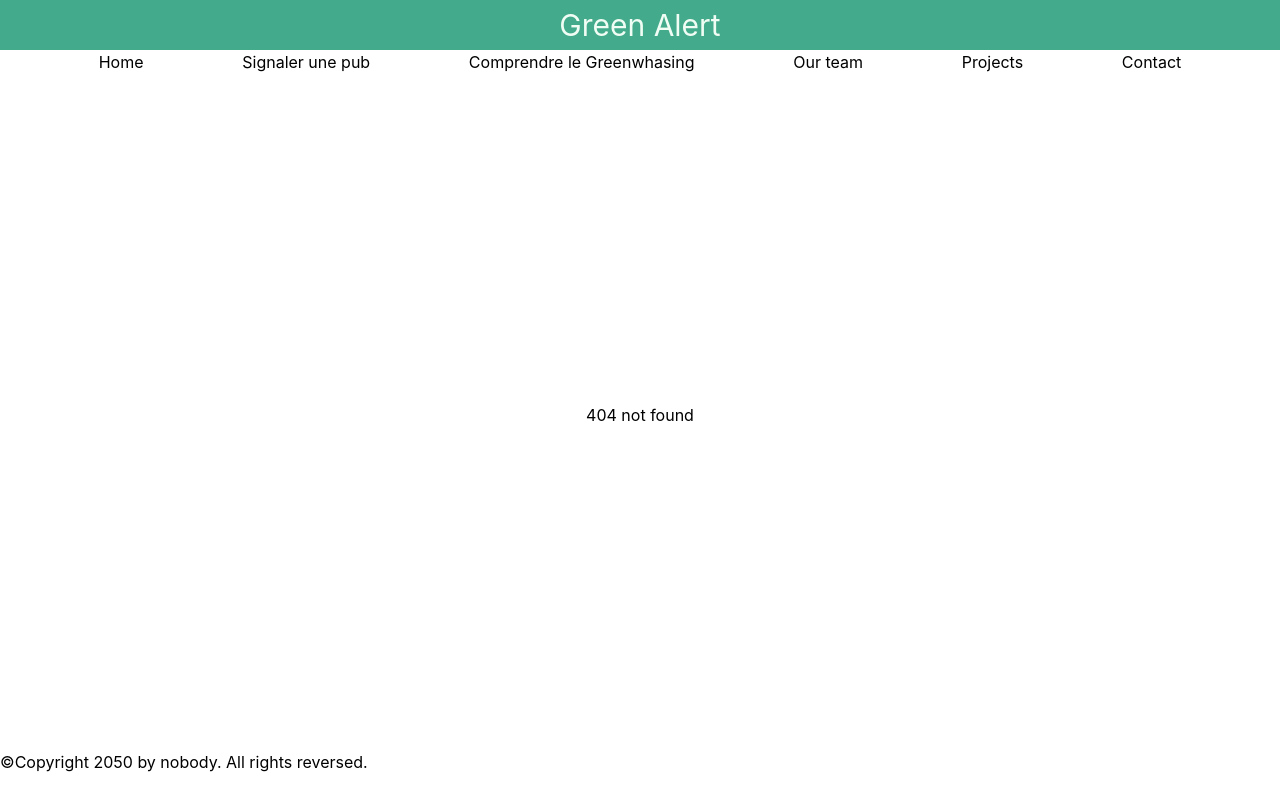
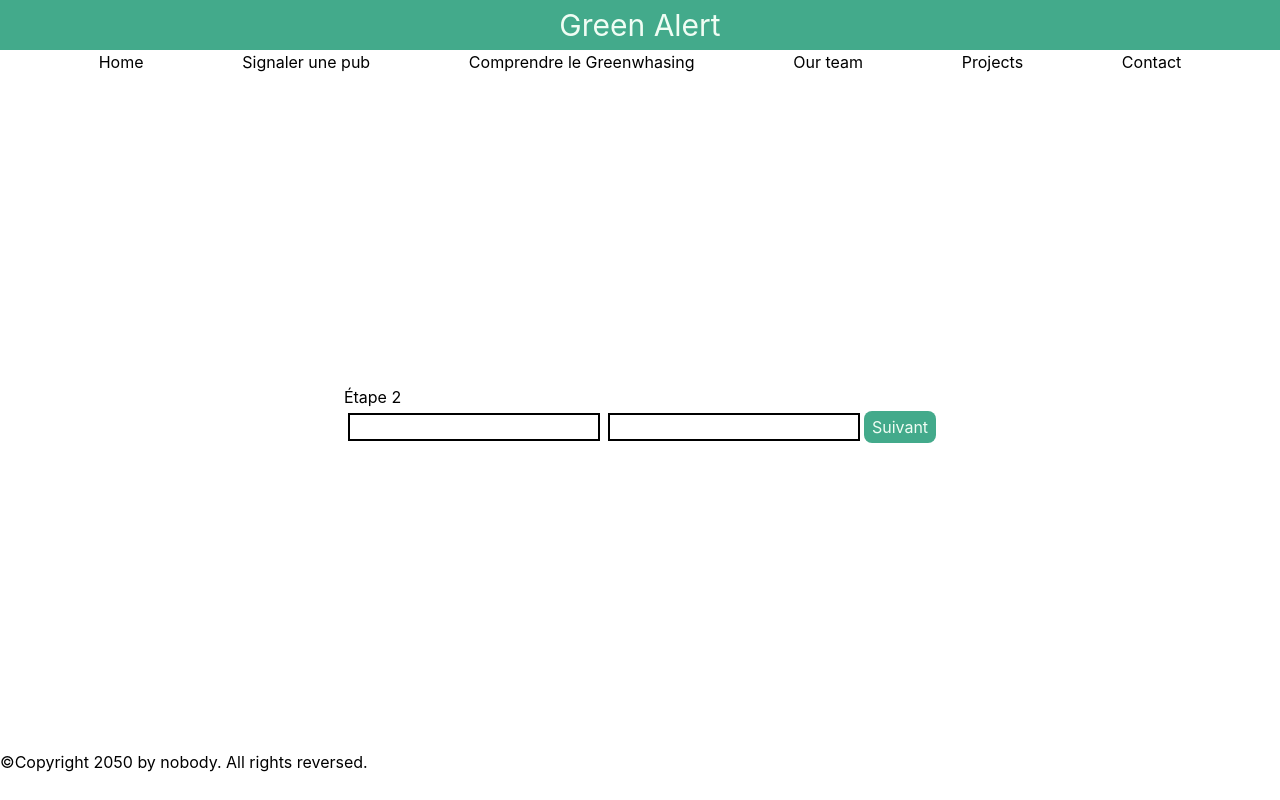
Before and after one commit to brissa-a/greenalert, a React (Create React App) app: page /step2 in a window 1280 px wide. Before the commit this address had no page. Built offline with nearby package versions, Linux system fonts and the light colour scheme.

Commit message:
Another example of multi step form

```diff
--- a/src/App.tsx
+++ b/src/App.tsx
@@ -6,18 +6,21 @@ import './App.css';
 import ReportAnAd from './pages/report-ad';
 import AboutGreenwashing from './pages/about-greenwashing';
 import { HomePage } from './pages/HomePage';
+import { Step1 } from './pages/Step1';
+import { Step2 } from './pages/Step2';
+import { StepFinal } from './pages/StepFinal';
 
 function App() {
     return (
         <BrowserRouter>
             <div className="App flex flex-col">
                 <header className="flex w-full bg-ga-green text-green-50 justify-center items-center">
-                    <h1 className="text-3xl">Green Alert</h1>
+                    <Link to="/"><h1 className="text-3xl">Green Alert</h1></Link>
                 </header>
                 <nav>
                     <ul className='flex flex-row justify-evenly'>
                         <li><Link to="/">Home</Link></li>
-                        <li><Link to="/report-an-ad">Signaler une pub</Link></li>
+                        <li><Link to="/step1">Signaler une pub</Link></li>
                         <li><Link to="/about-greenwahsing">Comprendre le Greenwhasing</Link></li>
                         <li><Link to="/our-team">Our team</Link></li>
                         <li><Link to="#">Projects</Link></li>
@@ -28,6 +31,9 @@ function App() {
 
                     <Routes>
                         <Route path="/" element={<HomePage />} />
+                        <Route path="/step1" element={<Step1 />} />
+                        <Route path="/step2" element={<Step2 />} />
+                        <Route path="/final-step" element={<StepFinal />} />
                         <Route path="*" element={<div>404 not found</div>} />
                         <Route path="/report-an-ad" element={<ReportAnAd />} />
                         <Route path="/about-greenwahsing" element={<AboutGreenwashing />} />
--- /dev/null
+++ b/src/LocalStorage.tsx
@@ -0,0 +1,8 @@
+
+export function saveObject(key : string , value : any) {
+    localStorage[key] = JSON.stringify(value)
+}
+
+export function getObject(key : string) {
+    return localStorage[key] && JSON.parse(localStorage[key])
+}
--- /dev/null
+++ b/src/pages/Step1.tsx
@@ -0,0 +1,23 @@
+import { useState } from "react";
+import { Link, useNavigate } from "react-router-dom";
+import { getObject, saveObject } from "../LocalStorage";
+
+export const Step1 = () => {
+    const savedData = getObject("ga-saved-data") || {}
+    const [aValue, setAValue] = useState(savedData.avalue)
+    const [anotherValue, setAnotherValue] = useState(savedData.anotherValue)
+    const navigate = useNavigate();
+
+    function saveAndNext() {
+        const updatedData = Object.assign(savedData, {aValue,anotherValue});
+        saveObject("ga-saved-data", updatedData)
+        navigate("/step2")
+    }
+
+    return <section id="step1">
+        <h1>Étape 1</h1>
+        <input type="text" className="border-black border-2 m-1" defaultValue={aValue} onChange={e => setAValue(e.currentTarget.value)}/>
+        <input type="text" className="border-black border-2 m-1" defaultValue={anotherValue} onChange={e => setAnotherValue(e.currentTarget.value)}/>
+        <button className="bg-ga-green text-green-50 rounded-lg" onClick={() => saveAndNext()}><div className="my-1 mx-2">Suivant</div></button>
+    </section>
+}
--- /dev/null
+++ b/src/pages/Step2.tsx
@@ -0,0 +1,23 @@
+import { useState } from "react"
+import { useNavigate } from "react-router-dom";
+import { getObject, saveObject } from "../LocalStorage";
+
+export const Step2 = () => {
+    const savedData = getObject("ga-saved-data") || {}
+    const [aValueII, setAValueII] = useState(savedData.avalueII)
+    const [anotherValueII, setAnotherValueII] = useState(savedData.anotherValueII)
+    const navigate = useNavigate();
+
+    function saveAndNext() {
+        const updatedData = Object.assign(savedData, {aValueII,anotherValueII});
+        saveObject("ga-saved-data", updatedData)
+        navigate("/final-step")
+    }
+
+    return <section id="step1">
+        <h1>Étape 2</h1>
+        <input type="text" className="border-black border-2 m-1" defaultValue={aValueII} onChange={e => setAValueII(e.currentTarget.value)}/>
+        <input type="text" className="border-black border-2 m-1" defaultValue={anotherValueII} onChange={e => setAnotherValueII(e.currentTarget.value)}/>
+        <button className="bg-ga-green text-green-50 rounded-lg" onClick={() => saveAndNext()}><div className="my-1 mx-2">Suivant</div></button>
+    </section>
+}
--- /dev/null
+++ b/src/pages/StepFinal.tsx
@@ -0,0 +1,15 @@
+import { useEffect } from "react";
+import { getObject } from "../LocalStorage";
+
+export const StepFinal = () => {
+    const savedData = getObject("ga-saved-data") || {}
+    console.log("beforeDelete", savedData)
+    useEffect(() => {
+        localStorage.removeItem("ga-saved-data")
+    });
+    console.log("rendering")
+    return <section id="finalStep">
+        <h1>You have sent</h1>
+        <pre>{JSON.stringify(savedData)}</pre>
+    </section>
+}
```
Also changed, not shown: src/pages/HomePage.tsx (+5 -3 lines).
